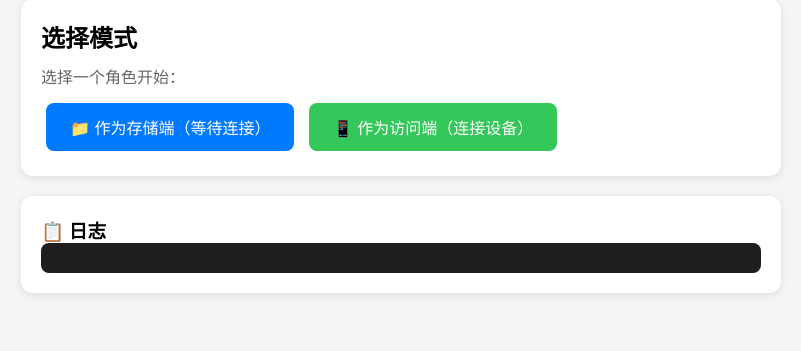
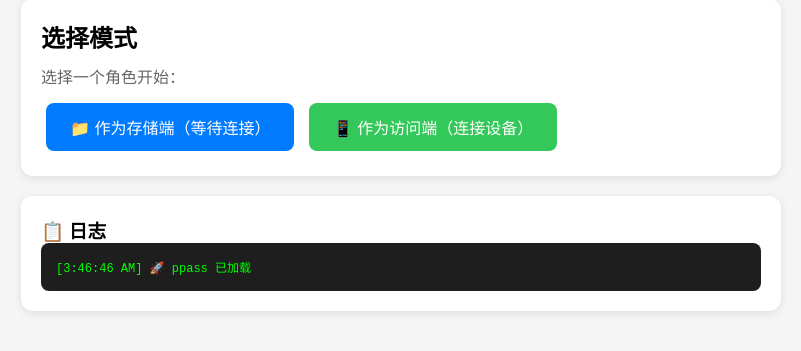
Before and after one commit to samira-hawkeye-xb/ppass, a website: page docs/index.html in a window 1280 px wide. Shown: the part 87-438 px from the top of the page, without its empty margins (239-1040 px from the left). Drawn offline with Linux system fonts and the light colour scheme; the site is published under a folder, as on GitHub Pages, so addresses that start at the root find nothing.

Commit message:
fix: 修复静态资源路径

```diff
--- a/docs/index.html
+++ b/docs/index.html
@@ -79,7 +79,7 @@
       overflow-y: auto;
     }
   </style>
-  <script type="module" crossorigin src="/assets/index-CxUmykM9.js"></script>
+  <script type="module" crossorigin src="./assets/index-CxUmykM9.js"></script>
 </head>
 <body>
   <div class="container">
```
